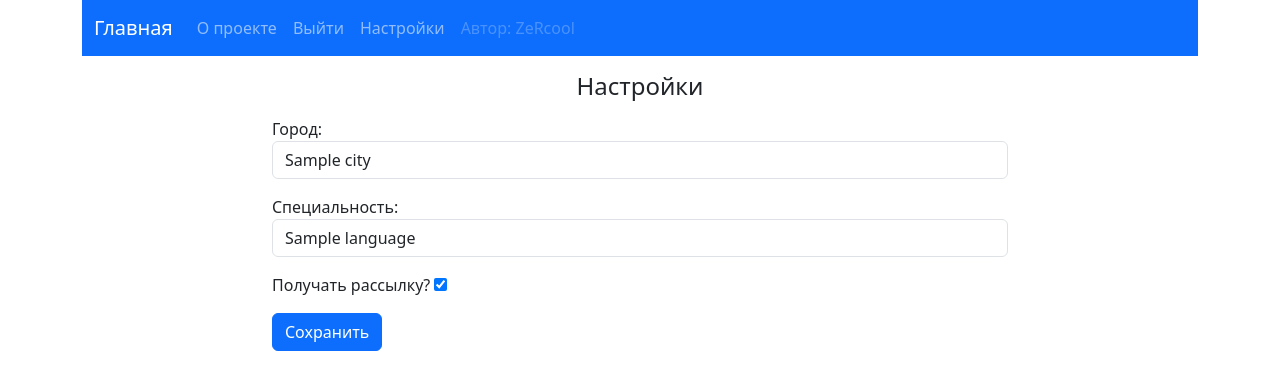
After one commit to ZeRcooI/Scraping_service, a Django app: page /accounts/update/ in a window 1280 px wide. The commit adds this page. Shown: the top 390 px of the page. Run offline with Django 5.2, Linux system fonts and the light colour scheme; a user stored in the database is signed in; tables that the repository leaves empty hold one stand-in row (values such as "Sample post").

Commit message:
у каждого пользака теперь в ЛК, есть возможность заходить в настройки

```diff
--- a/src/accounts/forms.py
+++ b/src/accounts/forms.py
@@ -1,6 +1,8 @@
 from django import forms
 from django.contrib.auth import get_user_model, authenticate
 from django.contrib.auth.hashers import check_password
+
+from scraping.models import City, Language
 
 User = get_user_model()
 
@@ -43,3 +45,16 @@ class UserRegistrationForm(forms.ModelForm):
         if data['password'] != data['password2']:
             raise forms.ValidationError('Пароли не совпадают!')
         return data['password2']
+
+
+class UserUpdateForm(forms.Form):
+    city = forms.ModelChoiceField(queryset=City.objects.all(), to_field_name="slug",
+                                  required=True, widget=forms.Select(attrs={'class': 'form-control'}), label="Город")
+    language = forms.ModelChoiceField(queryset=Language.objects.all(), to_field_name="slug",
+                                      required=True, widget=forms.Select(attrs={'class': 'form-control'}),
+                                      label="Специальность")
+    send_email = forms.BooleanField(required=False, widget=forms.CheckboxInput, label='Получать рассылку?')
+
+    class Meta:
+        model = User
+        fields = ('city', 'language', 'send_email')
--- /dev/null
+++ b/src/accounts/templates/accounts/update.html
@@ -0,0 +1,17 @@
+{% extends 'base.html' %}
+
+{% block title %} Register {% endblock %}
+
+{% block content %}
+    <div class="row">
+        <div class="col-md-8 mx-auto">
+            <h4 class="text-center mt-3 mb-3">Настройки</h4>
+            <form method="post" action="">
+                <div class="form-group">{% csrf_token %}
+                    {{ form.as_p }}
+                </div>
+                <button type="submit" class="btn btn-primary">Сохранить</button>
+            </form>
+        </div>
+    </div>
+{% endblock %}
--- a/src/accounts/urls.py
+++ b/src/accounts/urls.py
@@ -1,8 +1,9 @@
 from django.urls import path
-from accounts.views import login_view, logout_view, register_view
+from accounts.views import login_view, logout_view, register_view, update_view
 
 urlpatterns = [
     path('login/', login_view, name='login'),
     path('logout/', logout_view, name='logout'),
     path('register/', register_view, name='register'),
+    path('update/', update_view, name='update'),
 ]
--- a/src/accounts/views.py
+++ b/src/accounts/views.py
@@ -1,7 +1,7 @@
 from django.shortcuts import render, redirect
 from django.contrib.auth import authenticate, login, logout
 
-from accounts.forms import UserLoginForm, UserRegistrationForm
+from accounts.forms import UserLoginForm, UserRegistrationForm, UserUpdateForm
 
 
 def login_view(request):
@@ -26,9 +26,27 @@ def logout_view(request):
 
 def register_view(request):
     form = UserRegistrationForm(request.POST or None)
+
     if form.is_valid():
         new_user = form.save(commit=False)
         new_user.set_password(form.cleaned_data['password'])
         new_user.save()
         return render(request, 'accounts/register_done.html', {'new_user': new_user})
     return render(request, 'accounts/register.html', {'form': form})
+
+
+def update_view(request):
+    if request.user.is_authenticated:
+        user = request.user
+
+        if request.method == 'post':
+            form = UserUpdateForm(request.POST)
+        else:
+            form = UserUpdateForm(initial={
+                'city': user.city,
+                'language': user.language,
+                'send_email': user.send_email
+            })
+            return render(request, 'accounts/update.html', {'form': form})
+    else:
+        return redirect('accounts:login')
--- a/src/templates/base.html
+++ b/src/templates/base.html
@@ -25,6 +25,9 @@
                         <li class="nav-item">
                             <a class="nav-link" href="{% url 'accounts:logout' %}">Выйти</a>
                         </li>
+                        <li class="nav-item">
+                            <a class="nav-link" href="{% url 'accounts:update' %}">Настройки</a>
+                        </li>
                     {% else %}
                         <li class="nav-item">
                             <a class="nav-link" href="{% url 'accounts:register' %}">Регистрация</a>
```
